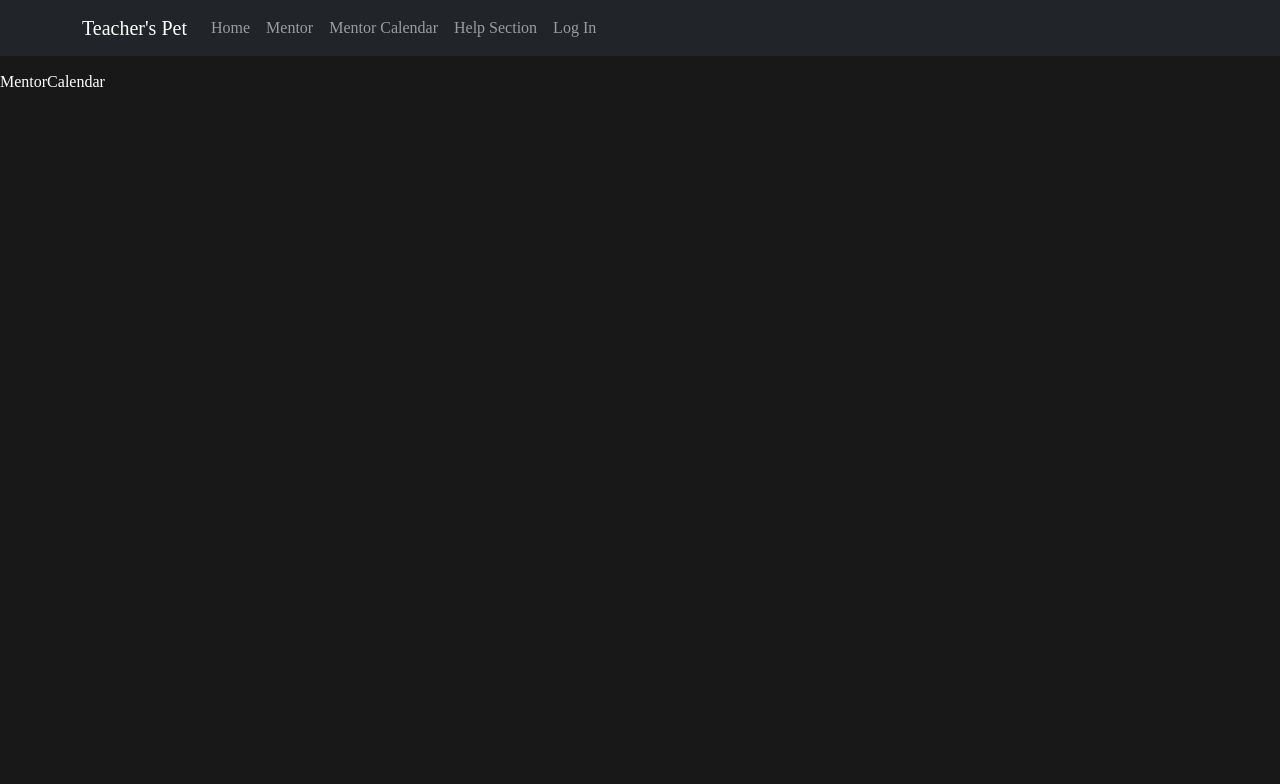
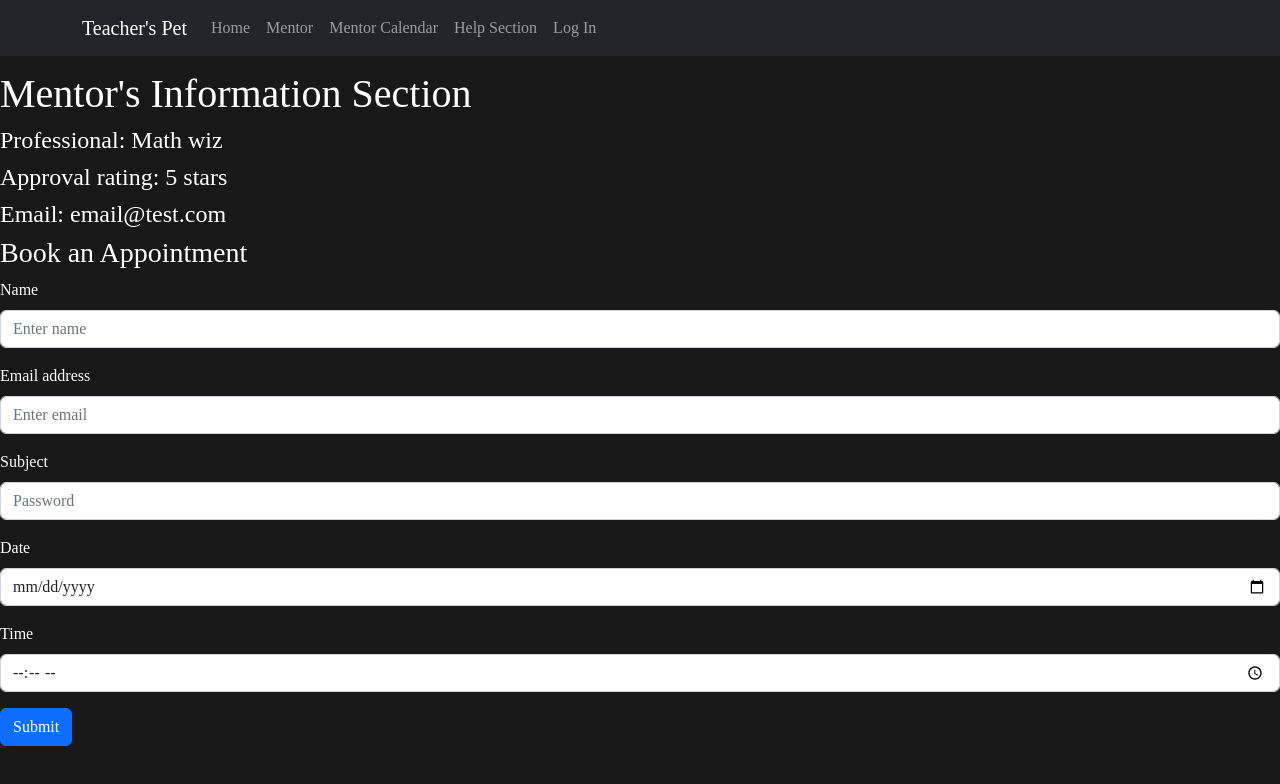
Before and after one commit to EChilin5/teacherpet, a React (Create React App) app: page /mentorcalendar in a window 1280 px wide. Shown: the top 784 px of the page. Built offline with nearby package versions, Linux system fonts and the light colour scheme; a web font is replaced by a local one.

Commit message:
updated appoinment form

```diff
--- a/package.json
+++ b/package.json
@@ -9,6 +9,7 @@
     "bootstrap": "^5.2.3",
     "react": "^18.2.0",
     "react-bootstrap": "^2.7.2",
+    "react-calendar": "^4.2.1",
     "react-dom": "^18.2.0",
     "react-router-dom": "^6.10.0",
     "react-scripts": "5.0.1",
--- /dev/null
+++ b/src/Components/MentorCalendarComponents/AppointmentForm.js
@@ -0,0 +1,47 @@
+import React from "react";
+import Button from "react-bootstrap/Button";
+import Form from "react-bootstrap/Form";
+
+const AppointmentForm = () => {
+  return (
+    <div>
+      <div>
+        <h3>Book an Appointment</h3>
+      </div>
+      <div>
+        <Form>
+          <Form.Group className="mb-3" controlId="formName">
+            <Form.Label>Name</Form.Label>
+            <Form.Control type="text" placeholder="Enter name" />
+          </Form.Group>
+
+          <Form.Group className="mb-3" controlId="formEmail">
+            <Form.Label>Email address</Form.Label>
+            <Form.Control type="email" placeholder="Enter email" />
+          </Form.Group>
+
+          <Form.Group className="mb-3" controlId="formSubject">
+            <Form.Label>Subject</Form.Label>
+            <Form.Control type="text" placeholder="Password" />
+          </Form.Group>
+
+          <Form.Group className="mb-3" controlId="formDate">
+            <Form.Label>Date</Form.Label>
+            <Form.Control type="date" placeholder="Date" />
+          </Form.Group>
+
+          <Form.Group className="mb-3" controlId="formTime">
+            <Form.Label>Time</Form.Label>
+            <Form.Control type="time" placeholder="Time" />
+          </Form.Group>
+
+          <Button variant="primary" type="submit">
+            Submit
+          </Button>
+        </Form>
+      </div>
+    </div>
+  );
+};
+
+export default AppointmentForm;
--- a/src/Pages/MentorCalendar.js
+++ b/src/Pages/MentorCalendar.js
@@ -1,7 +1,26 @@
 import React from "react";
+import Button from "react-bootstrap/esm/Button";
+import AppointmentForm from "../Components/MentorCalendarComponents/AppointmentForm";
 
 const MentorCalendar = () => {
-  return <div>MentorCalendar</div>;
+  return (
+    <div>
+      <div>
+        <h1>Mentor's Information Section</h1>
+      </div>
+      <div className="personal-details">
+        <h4>Professional: Math wiz</h4>
+        <h4>Approval rating: 5 stars</h4>
+        <h4>Email: email@test.com</h4>
+      </div>
+      <div className="calendar-section"></div>
+      <div className="appointment-section">
+        <AppointmentForm />
+      </div>
+
+      <div className="rating"></div>
+    </div>
+  );
 };
 
 export default MentorCalendar;
```
Also changed, not shown: src/Components/MentorCalendarComponents/CalendarChart.js (added, +13 -0 lines), src/Components/MentorCalendarComponents/AppoinmentForm.js (added), 1 other file (tests, documents, lock files or other folders).
